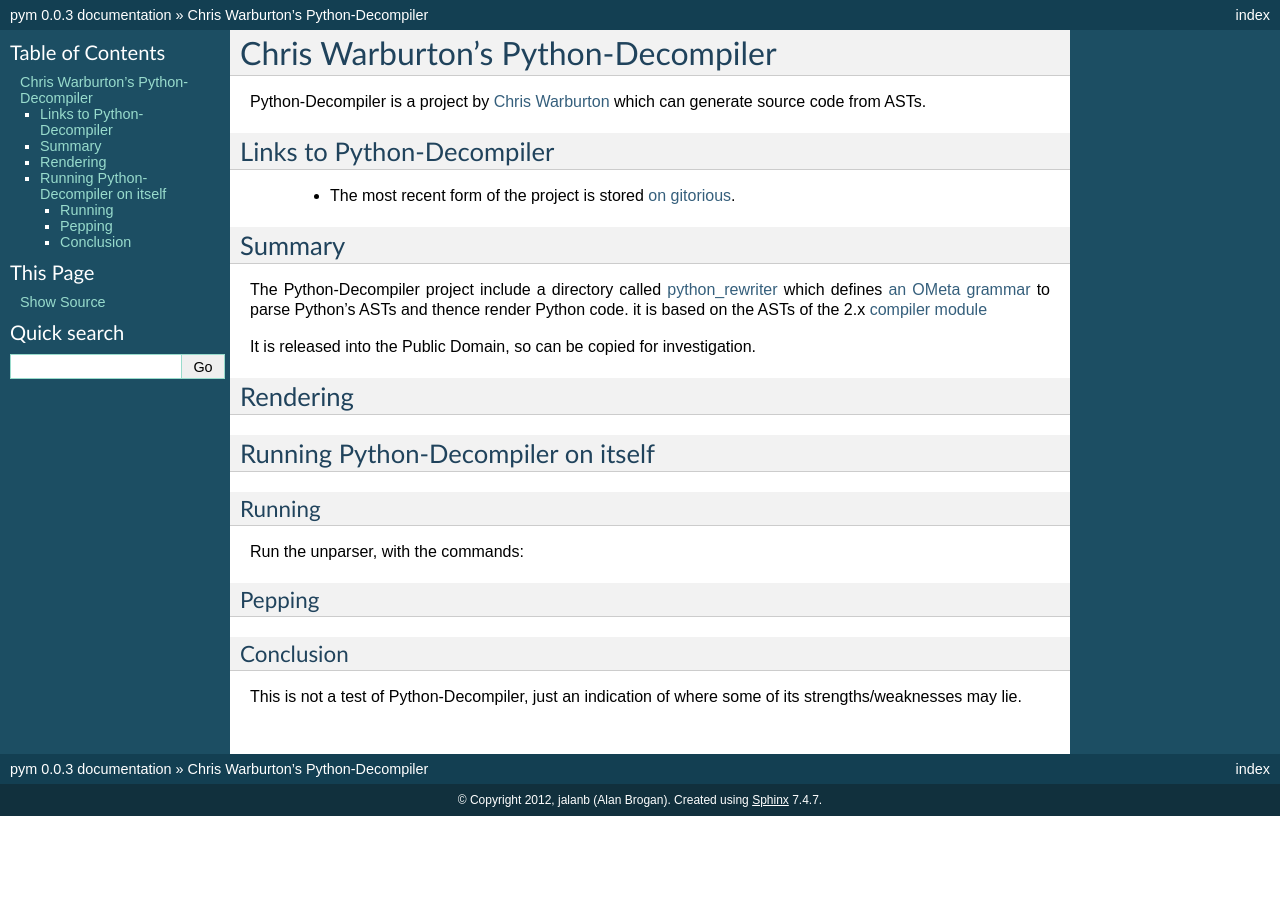
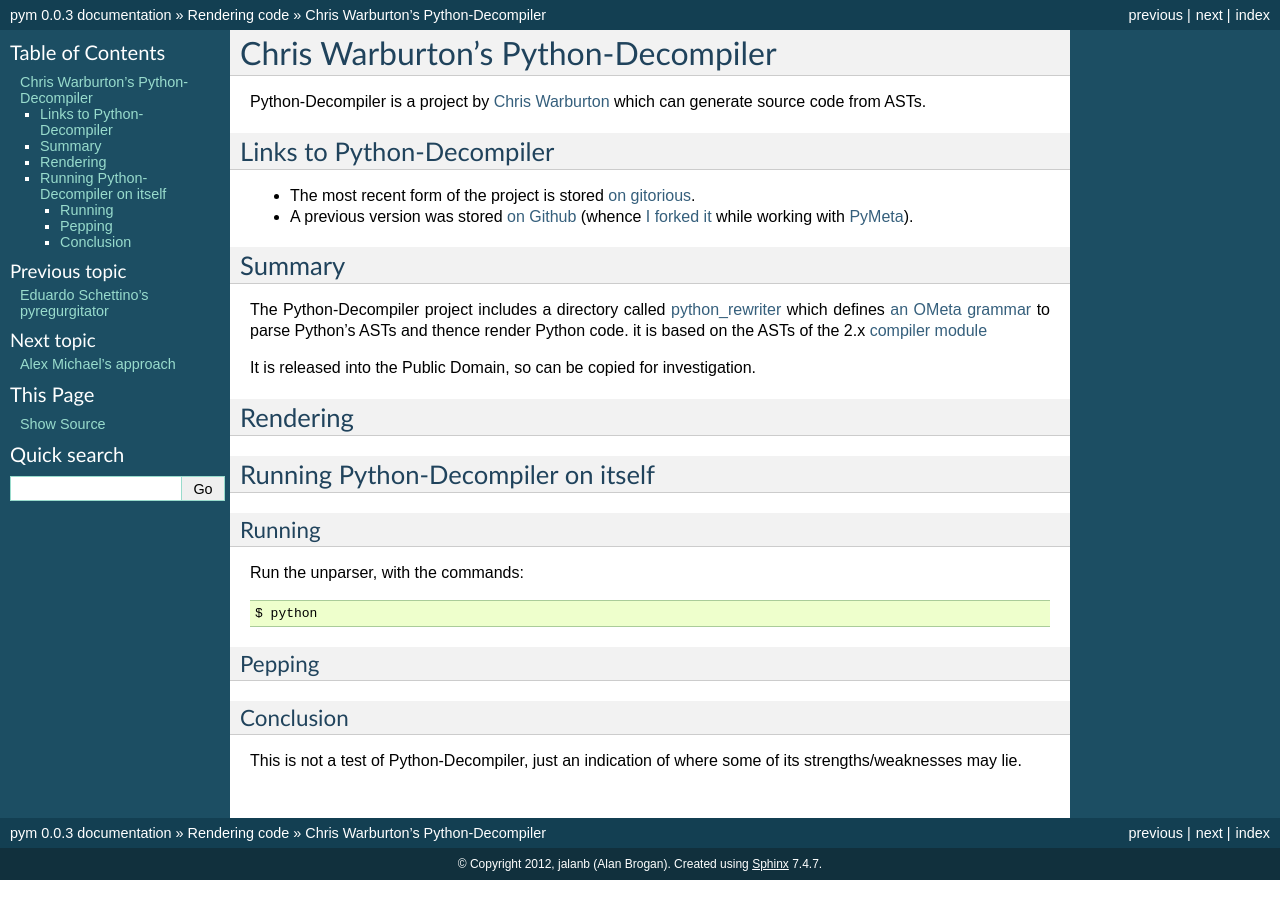
Before and after one commit to jalanb/pym, a Sphinx documentation site: the page built from docs/python_decompiler.rst, in a window 1280 px wide. Built offline with Sphinx 7.4.7, drawn with Linux system fonts in a browser that asks for light colours; formulas are drawn with MathJax 3.

Commit message:
Acknowledge earlier work

```diff
--- a/docs/python_decompiler.rst
+++ b/docs/python_decompiler.rst
@@ -4,7 +4,7 @@
 .. _pythondecompiler:
 
 Chris Warburton's Python-Decompiler
-============================
+===================================
 
 Python-Decompiler is a project by `Chris Warburton <http://chriswarbo.net/>`_ which can generate source code from ASTs.
 
@@ -13,12 +13,13 @@
 Links to Python-Decompiler
 --------------------------
 
-  * The most recent form of the project is stored `on gitorious <https://gitorious.org/python-decompiler>`_.
+* The most recent form of the project is stored `on gitorious <https://gitorious.org/python-decompiler>`_.
+* A previous version was stored `on Github <https://github.com/Warbo/Python-Decompiler>`_ (whence `I forked it <https://github.com/jalanb/Python-Decompiler>`_ while working with `PyMeta <https://launchpad.net/pymeta>`_).
 
 Summary
 -------
 
-The Python-Decompiler project include a directory called `python_rewriter <https://gitorious.org/python-decompiler/python_rewriter/source/b263c45ad84a737422ee8e35f9e2f3a30cc28e56:python_rewriter>`_ which defines `an OMeta grammar <https://gitorious.org/python-decompiler/python_rewriter/source/b263c45ad84a737422ee8e35f9e2f3a30cc28e56:python_rewriter/base.py#L122>`_ to parse Python's ASTs and thence render Python code. it is based on the ASTs of the 2.x `compiler module <http://docs.python.org/2/library/compiler.html>`_
+The Python-Decompiler project includes a directory called `python_rewriter <https://gitorious.org/python-decompiler/python_rewriter/source/b263c45ad84a737422ee8e35f9e2f3a30cc28e56:python_rewriter>`_ which defines `an OMeta grammar <https://gitorious.org/python-decompiler/python_rewriter/source/b263c45ad84a737422ee8e35f9e2f3a30cc28e56:python_rewriter/base.py#L122>`_ to parse Python's ASTs and thence render Python code. it is based on the ASTs of the 2.x `compiler module <http://docs.python.org/2/library/compiler.html>`_
 
 It is released into the Public Domain, so can be copied for investigation.
 
@@ -27,13 +28,16 @@
 
 
 Running Python-Decompiler on itself
--------------------------------
+-----------------------------------
 
 
 Running
 ^^^^^^^
 
 Run the unparser, with the commands::
+
+    $ python
+
 
 
 Pepping
--- a/docs/renderers.rst
+++ b/docs/renderers.rst
@@ -15,13 +15,14 @@
    python_unparser
    sourcecodegen
    pyregurgitator
+   python_decompiler
+   approach
 
 Python renderers of Python ASTs
 -------------------------------
 
  * :ref:`pythons_unparser`
  * :ref:`sourcecodegen`
- * `Python-Decompiler <https://github.com/jalanb/Python-Decompiler>`_
 
 Python renderers of other trees
 -------------------------------
```
